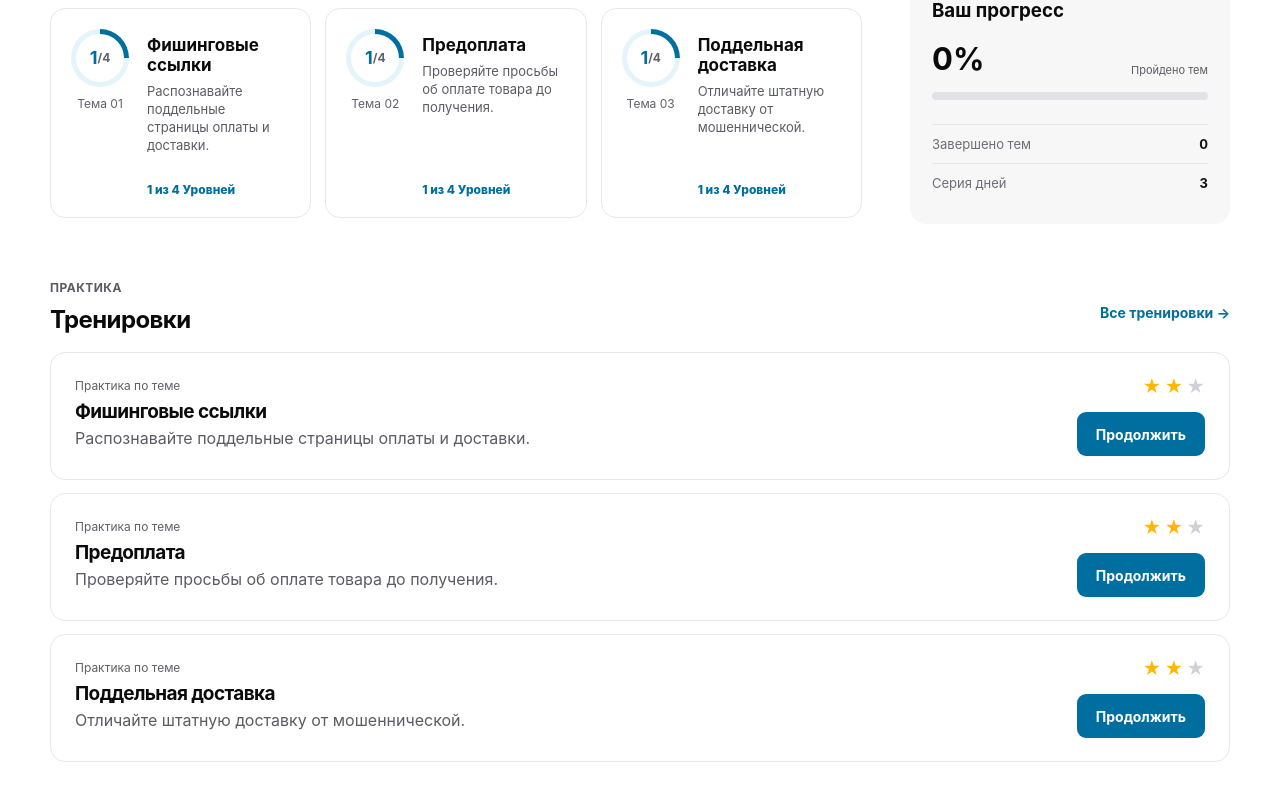
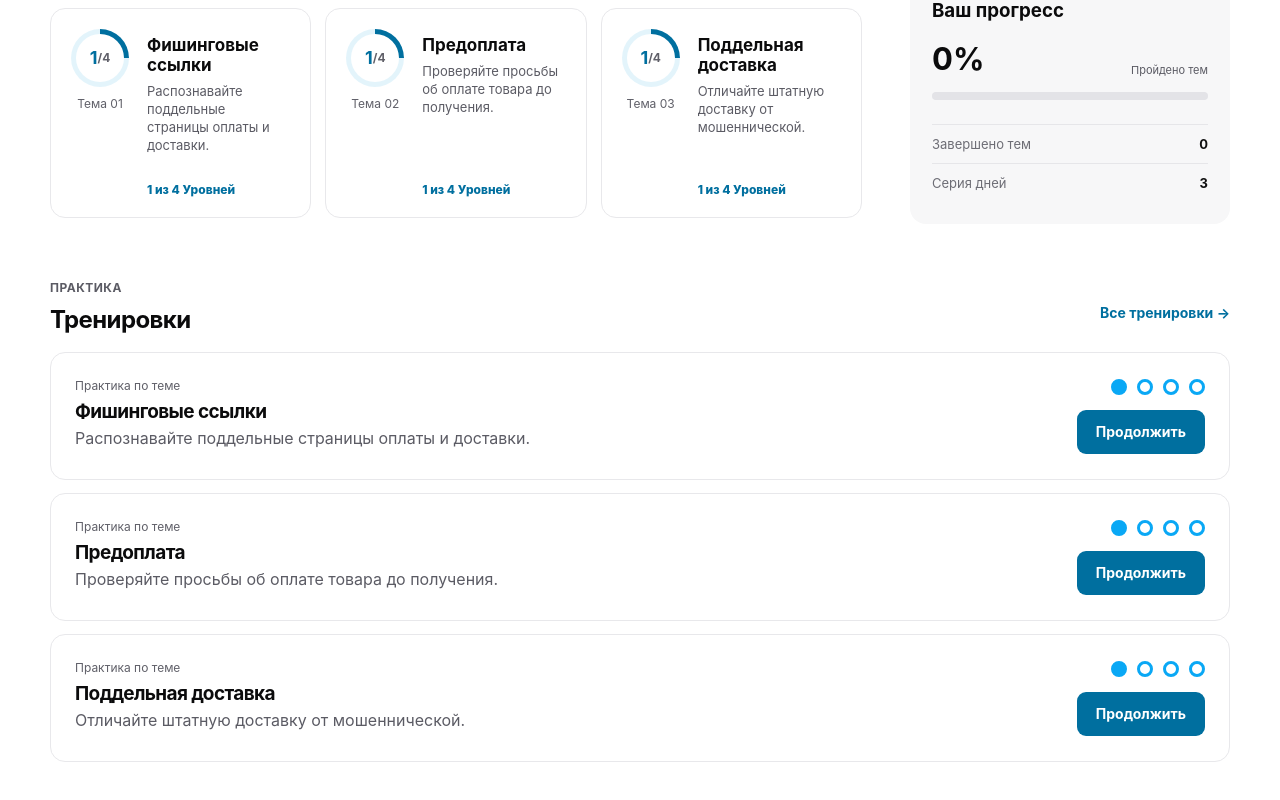
Before and after one commit to Codiki-lab/anti-scam-trainer, a React (Vite) app in the folder frontend/: page /preview/dashboard in a window 1280 px wide. Shown: the part 643-1443 px from the top of the page. Built offline with nearby package versions, Linux system fonts and the light colour scheme; no server answers.

Commit message:
feat(dashboard): show level completion dots

```diff
--- a/frontend/src/pages/dashboard/ui/Dashboard.module.scss
+++ b/frontend/src/pages/dashboard/ui/Dashboard.module.scss
@@ -297,6 +297,24 @@
   text-align: right;
 }
 
+.levelDots {
+  display: flex;
+  gap: 10px;
+}
+
+.levelDot,
+.completedLevelDot {
+  display: block;
+  width: 16px;
+  height: 16px;
+  border: 3px solid #0aa8f5;
+  border-radius: 50%;
+}
+
+.completedLevelDot {
+  background: #0aa8f5;
+}
+
 @media (max-width: 840px) {
   .dashboardOverview {
     grid-template-columns: 1fr;
--- a/frontend/src/pages/dashboard/ui/TrainingRow.tsx
+++ b/frontend/src/pages/dashboard/ui/TrainingRow.tsx
@@ -1,11 +1,10 @@
 import { Link } from 'react-router-dom'
-import type { Topic } from '@/entities/learning'
-import { Stars } from '@/shared/stars'
+import { getCompletedLevelCount, type Topic } from '@/entities/learning'
 import { uiStyles } from '@/shared/ui-kit'
 import styles from './Dashboard.module.scss'
 
 export function TrainingRow({ topic, basePath }: { topic: Topic; basePath: string }) {
-  const stars = Math.max(...topic.levels.map((level) => level.stars), 0)
+  const completedLevels = getCompletedLevelCount(topic)
 
   return (
     <div className={styles.trainingRow}>
@@ -15,9 +14,20 @@ export function TrainingRow({ topic, basePath }: { topic: Topic; basePath: strin
         <p>{topic.description}</p>
       </div>
       <div className={styles.trainingAction}>
-        <Stars value={stars} />
+        <span
+          className={styles.levelDots}
+          aria-label={`Пройдено ${completedLevels} из ${topic.levels.length} уровней`}
+        >
+          {topic.levels.map((level) => (
+            <i
+              key={level.number}
+              aria-hidden="true"
+              className={level.stars > 0 ? styles.completedLevelDot : styles.levelDot}
+            />
+          ))}
+        </span>
         <Link className={uiStyles.primaryButton} to={`${basePath}/chats`}>
-          {stars ? 'Продолжить' : 'Начать'}
+          {completedLevels ? 'Продолжить' : 'Начать'}
         </Link>
       </div>
     </div>
```
Also changed, not shown: 2 other files (tests, documents, lock files or other folders).
